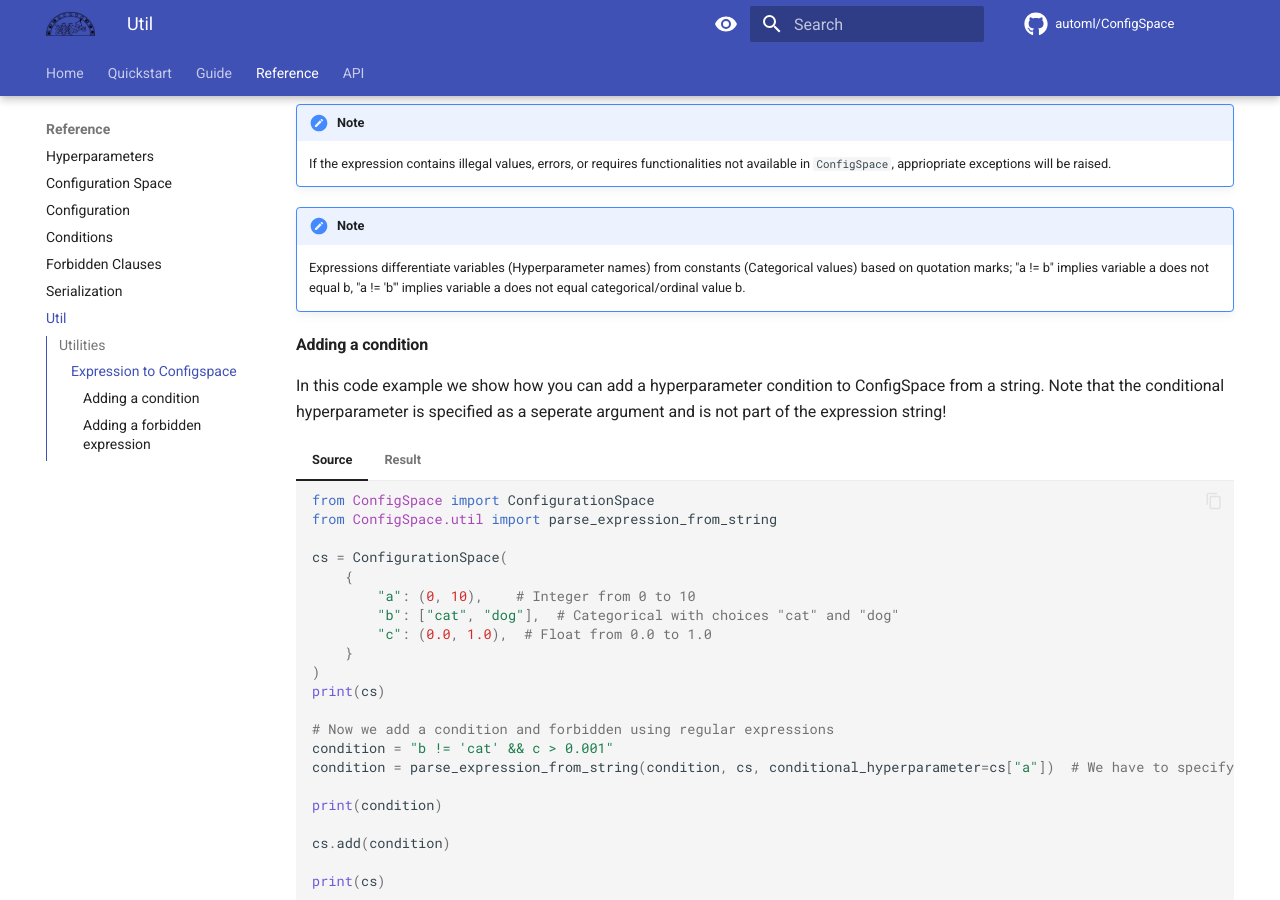
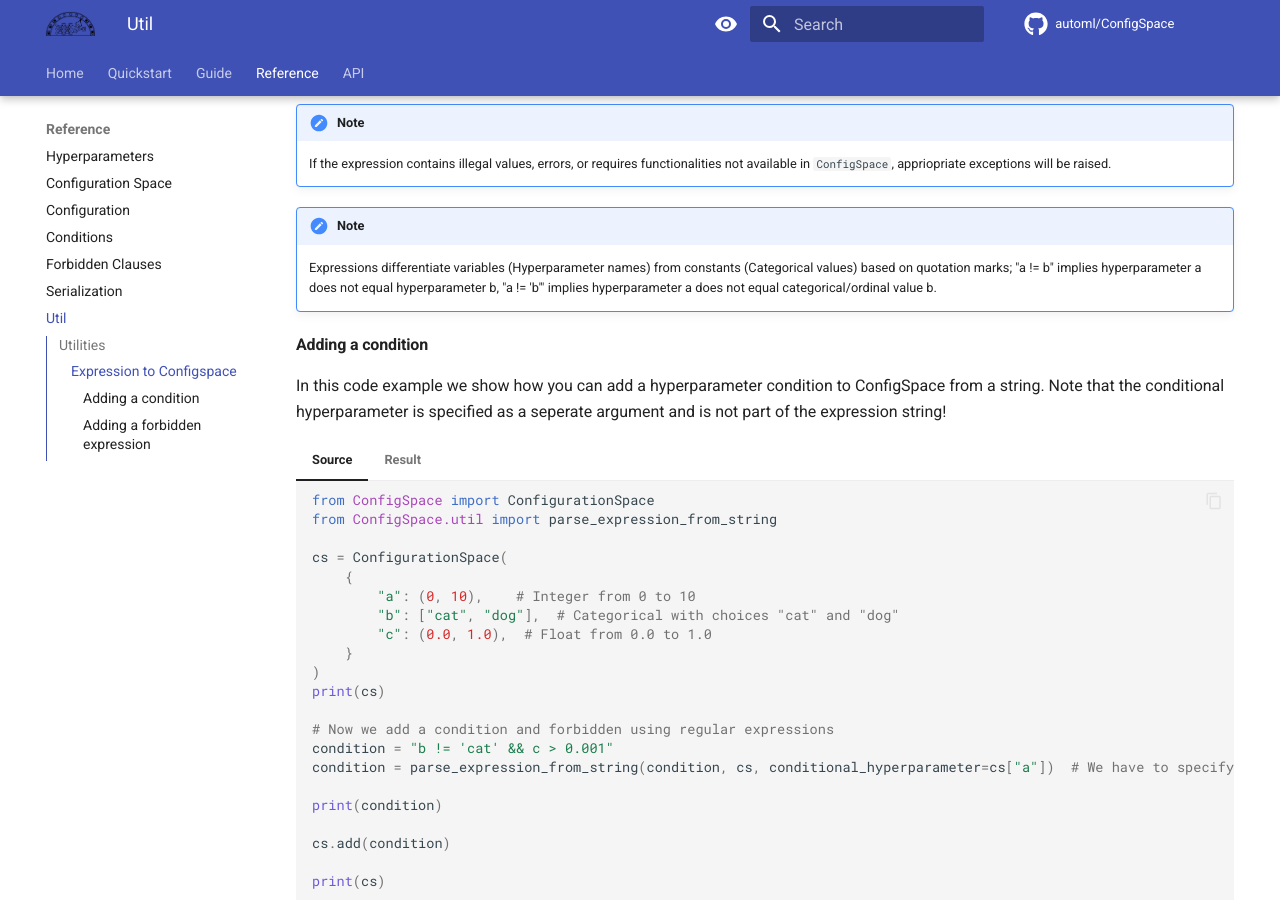
Before and after one commit to automl/ConfigSpace, an MkDocs documentation site: the page built from docs/reference/util.md, in a window 1280 px wide and 900 px high, scrolled down 447 px. Built offline with MkDocs 1.6.1 and Material for MkDocs 9.7.7, drawn with Linux system fonts in a browser that asks for light colours; comment, search, counter and statistics services are not loaded; the version menu is left out.

Commit message:
Docs clarification

```diff
--- a/docs/reference/util.md
+++ b/docs/reference/util.md
@@ -11,7 +11,7 @@ In some cases we may have (highly) complex conditions or forbidden expressions t
     If the expression contains illegal values, errors, or requires functionalities not available in `ConfigSpace`, appriopriate exceptions will be raised.
 
 !!! note
-    Expressions differentiate variables (Hyperparameter names) from constants (Categorical values) based on quotation marks; "a != b" implies variable a does not equal b, "a != 'b'" implies variable a does not equal categorical/ordinal value b.
+    Expressions differentiate variables (Hyperparameter names) from constants (Categorical values) based on quotation marks; "a != b" implies hyperparameter a does not equal hyperparameter b, "a != 'b'" implies hyperparameter a does not equal categorical/ordinal value b.
 
 #### Adding a condition
 
```
